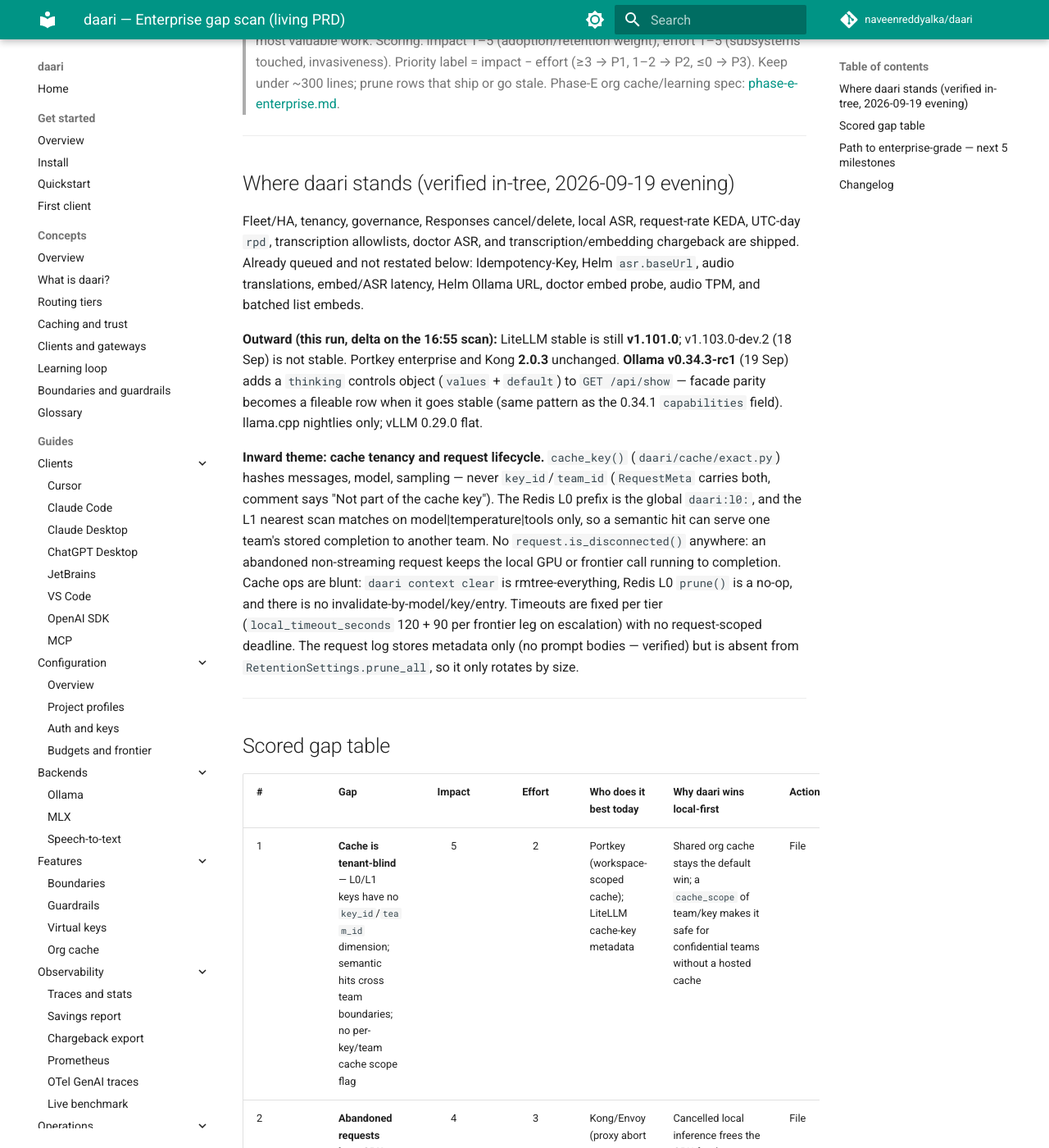
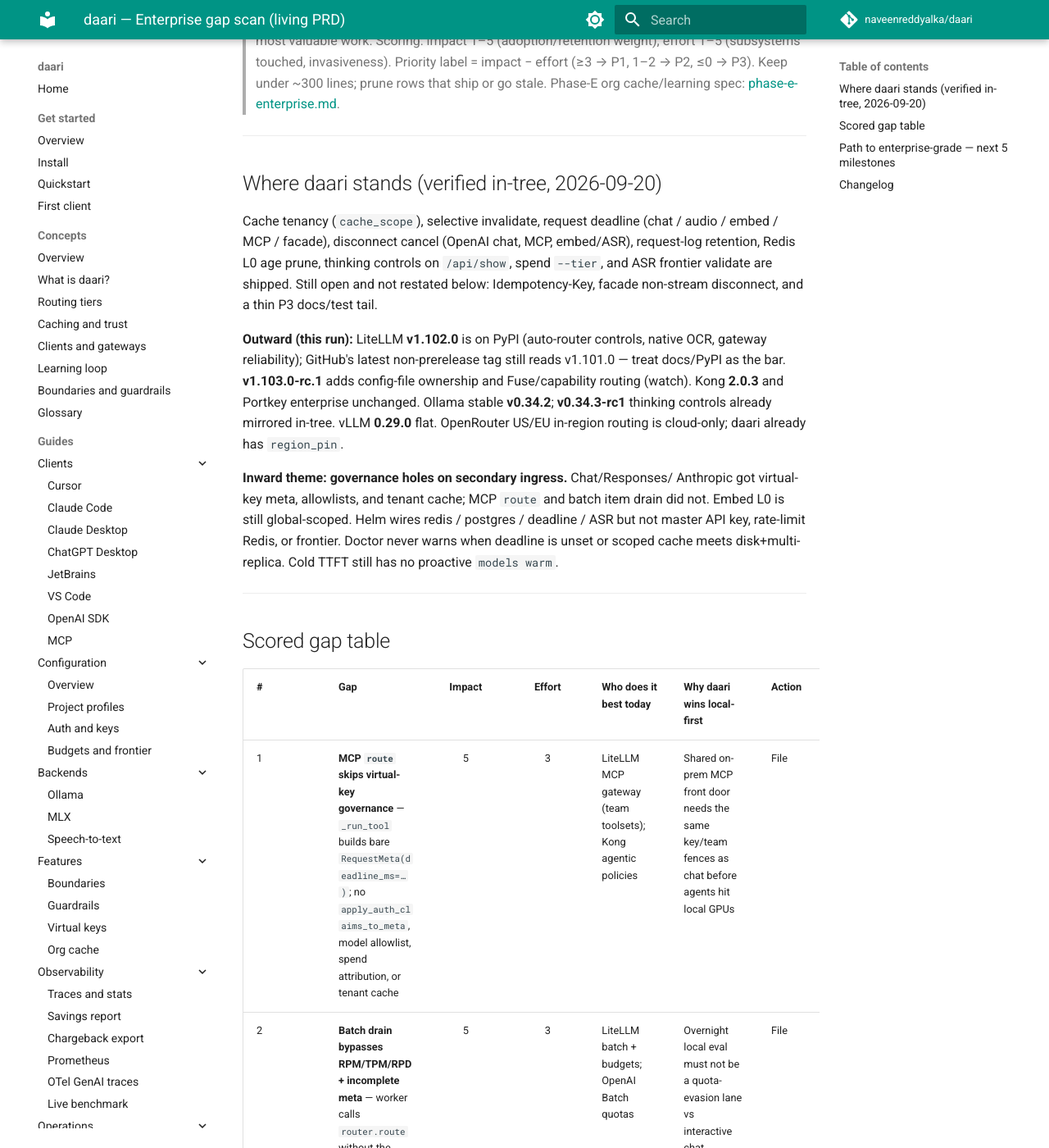
Before and after one commit to naveenreddyalka/daari, an MkDocs documentation site: the page built from docs/prd/ENTERPRISE.md, in a window 1280 px wide and 1400 px high, scrolled down 219 px. Shown: the whole window at 82% size. Built offline with MkDocs 1.6.1 and Material for MkDocs 9.7.7, drawn with Linux system fonts in a browser that asks for light colours; comment, search, counter and statistics services are not loaded; some of the changed text lies outside the part shown.

Commit message:
docs(prd): refresh ENTERPRISE.md for governance secondary-ingress gaps (#844)

```diff
--- a/docs/prd/ENTERPRISE.md
+++ b/docs/prd/ENTERPRISE.md
@@ -11,37 +11,29 @@
 
 ---
 
-## Where daari stands (verified in-tree, 2026-09-19 evening)
+## Where daari stands (verified in-tree, 2026-09-20)
 
-Fleet/HA, tenancy, governance, Responses cancel/delete, local ASR,
-request-rate KEDA, UTC-day `rpd`, transcription allowlists, doctor ASR,
-and transcription/embedding chargeback are shipped. Already queued and
-not restated below: Idempotency-Key, Helm `asr.baseUrl`, audio
-translations, embed/ASR latency, Helm Ollama URL, doctor embed probe,
-audio TPM, and batched list embeds.
+Cache tenancy (`cache_scope`), selective invalidate, request deadline (chat /
+audio / embed / MCP / facade), disconnect cancel (OpenAI chat, MCP, embed/ASR),
+request-log retention, Redis L0 age prune, thinking controls on `/api/show`,
+spend `--tier`, and ASR frontier validate are shipped. Still open and not
+restated below: Idempotency-Key, facade non-stream disconnect, and a thin
+P3 docs/test tail.
 
-**Outward (this run, delta on the 16:55 scan):** LiteLLM stable is still
-**v1.101.0**; v1.103.0-dev.2 (18 Sep) is not stable. Portkey enterprise
-and Kong **2.0.3** unchanged. **Ollama v0.34.3-rc1** (19 Sep) adds a
-`thinking` controls object (`values` + `default`) to `GET /api/show` —
-facade parity becomes a fileable row when it goes stable (same pattern
-as the 0.34.1 `capabilities` field). llama.cpp nightlies only; vLLM
-0.29.0 flat.
+**Outward (this run):** LiteLLM **v1.102.0** is on PyPI (auto-router controls,
+native OCR, gateway reliability); GitHub's latest non-prerelease tag still
+reads v1.101.0 — treat docs/PyPI as the bar. **v1.103.0-rc.1** adds config-file
+ownership and Fuse/capability routing (watch). Kong **2.0.3** and Portkey
+enterprise unchanged. Ollama stable **v0.34.2**; **v0.34.3-rc1** thinking
+controls already mirrored in-tree. vLLM **0.29.0** flat. OpenRouter US/EU
+in-region routing is cloud-only; daari already has `region_pin`.
 
-**Inward theme: cache tenancy and request lifecycle.** `cache_key()`
-(`daari/cache/exact.py`) hashes messages, model, sampling — never
-`key_id`/`team_id` (`RequestMeta` carries both, comment says "Not part
-of the cache key"). The Redis L0 prefix is the global `daari:l0:`, and
-the L1 nearest scan matches on model|temperature|tools only, so a
-semantic hit can serve one team's stored completion to another team.
-No `request.is_disconnected()` anywhere: an abandoned non-streaming
-request keeps the local GPU or frontier call running to completion.
-Cache ops are blunt: `daari context clear` is rmtree-everything, Redis
-L0 `prune()` is a no-op, and there is no invalidate-by-model/key/entry.
-Timeouts are fixed per tier (`local_timeout_seconds` 120 + 90 per
-frontier leg on escalation) with no request-scoped deadline. The
-request log stores metadata only (no prompt bodies — verified) but is
-absent from `RetentionSettings.prune_all`, so it only rotates by size.
+**Inward theme: governance holes on secondary ingress.** Chat/Responses/
+Anthropic got virtual-key meta, allowlists, and tenant cache; MCP `route` and
+batch item drain did not. Embed L0 is still global-scoped. Helm wires redis /
+postgres / deadline / ASR but not master API key, rate-limit Redis, or
+frontier. Doctor never warns when deadline is unset or scoped cache meets
+disk+multi-replica. Cold TTFT still has no proactive `models warm`.
 
 ---
 
@@ -49,31 +41,39 @@
 
 | # | Gap | Impact | Effort | Who does it best today | Why daari wins local-first | Action |
 |---|-----|:--:|:--:|------------------------|----------------------------|--------|
-| 1 | **Cache is tenant-blind** — L0/L1 keys have no `key_id`/`team_id` dimension; semantic hits cross team boundaries; no per-key/team cache scope flag | 5 | 2 | Portkey (workspace-scoped cache); LiteLLM cache-key metadata | Shared org cache stays the default win; a `cache_scope` of team/key makes it safe for confidential teams without a hosted cache | File |
-| 2 | **Abandoned requests burn GPU** — no disconnect detection; non-stream upstream calls run to completion after the client hangs up; no cancelled-request metric | 4 | 3 | Kong/Envoy (proxy abort propagates upstream) | Cancelled local inference frees the GPU for the next request — the scarce resource IS local | File |
-| 3 | **No selective cache invalidation** — only rmtree-all `context clear` + TTL prune (Redis prune is a no-op); nothing by model, key, team, or entry hash | 3 | 2 | LiteLLM (cache delete/flush admin endpoints); GPTCache | A bad cached answer is purged in one admin call instead of nuking the whole org cache | File |
-| 4 | **No end-to-end deadline** — each tier restarts a full fixed timeout on escalation (120s local + 90s per frontier leg worst-case); `latency_budget_ms` only picks the first tier | 4 | 3 | LiteLLM (`request_timeout`); Kong route timeouts | Escalation chains are daari's core mechanic; a wall-clock budget makes p99 provable to SRE | File |
-| 5 | **Request log outside retention** — `cursor-requests.log` rotates by size only; not in `RetentionSettings`/`prune_all`; no time-based purge for compliance | 2 | 1 | Cloud gateways (retention policies) | One retention sweep already prunes traces/ledger/audit — logs should follow | File |
-| 6 | **Ollama 0.34.3 `/api/show` thinking controls / idempotency / translations / Helm ASR / embed-ASR set / WIF / A2A / SOC 2 / admin UI / OCR** | 2–4 | 2–5 | Ollama / LiteLLM / cloud | First is rc-gated; next eight are queued; the rest stay deferred | Watch |
+| 1 | **MCP `route` skips virtual-key governance** — `_run_tool` builds bare `RequestMeta(deadline_ms=…)`; no `apply_auth_claims_to_meta`, model allowlist, spend attribution, or tenant cache | 5 | 3 | LiteLLM MCP gateway (team toolsets); Kong agentic policies | Shared on-prem MCP front door needs the same key/team fences as chat before agents hit local GPUs | File |
+| 2 | **Batch drain bypasses RPM/TPM/RPD + incomplete meta** — worker calls `router.route` without the limiter; item meta omits `key_id`/`team_id`/`cache_scope` even though `BatchGovernance` stores `key_id` | 5 | 3 | LiteLLM batch + budgets; OpenAI Batch quotas | Overnight local eval must not be a quota-evasion lane vs interactive chat | File |
+| 3 | **Embed L0 is tenant-blind** — `embedding_cache_request()` never sets `RequestMeta`; scoped keys still share vectors across teams | 4 | 2 | Portkey workspace cache; LiteLLM cache metadata | Embeddings feed L1 and tool-search; cross-tenant hits leak without frontier egress | File |
+| 4 | **Helm missing auth / rate-limit / frontier knobs** — chart has redis, postgres, deadline, ASR; no `apiKeySecret`, `rateLimit.*`, or `frontier.enabled` + secret | 4 | 2 | Kong Konnect / LiteLLM Helm | K8s operators should wire fleet auth and caps without hand-patched Deployments | File |
+| 5 | **No proactive model warm** — warm preference is reactive via `/api/ps`; cold Ollama TTFT stays the worst first-request UX | 3 | 2 | Ollama `keep_alive` / vLLM preload | Local-first product owns cold start; one CLI/onboard step beats a cloud warm pool | File |
+| 6 | **Doctor silent on new ops knobs / OCR / Fuse routing / WIF / A2A / SOC 2 / admin UI** | 2–4 | 2–5 | LiteLLM / cloud | Doctor warn is next-tranche; OCR+Fuse stay watch; compliance deferred | Watch |
 
-Pruned this run: the embed/ASR measurement rows (all five filed as issues
-by the 16:55 sibling run and now queued).
+Pruned this run: tenant cache, selective invalidate, request deadline,
+disconnect cancel (non-facade), request-log retention, thinking `/api/show`
+(shipped). Facade disconnect and Idempotency-Key stay open elsewhere.
 
 ---
 
 ## Path to enterprise-grade — next 5 milestones
 
-1. **Tenant-scoped caching** — optional `cache_scope: team|key` on virtual keys/teams folds `key_id`/`team_id` into L0/L1 keys and the Redis prefix.
-2. **Cancel on disconnect** — `is_disconnected()` polling + upstream task cancel; a `daari_cancelled_requests` counter proves freed GPU time.
-3. **Cache invalidation surface** — admin route + CLI to purge by model, key/team, or entry hash, Redis-aware.
-4. **Request deadline** — `X-Daari-Deadline-Ms` propagates remaining wall-clock into every tier's httpx timeout and stops escalation when spent.
-5. **Log retention parity** — the gateway request log joins the retention sweep.
+1. **MCP governance parity** — virtual-key claims, allowlists, spend, and `cache_scope` on MCP `tools/call` / `route`.
+2. **Batch quota + meta replay** — drain path charges RPM/TPM/RPD and copies tenant fields onto every item.
+3. **Scoped embed cache** — L0 embed keys honor `cache_scope` like chat.
+4. **Helm fleet auth surface** — Secret-backed master key, rate-limit Redis, frontier enable/key.
+5. **`daari models warm`** — preload configured L3–L5 (+ embed) before serve/onboard.
 
-Compliance non-goals (WIF, A2A, SOC 2, admin UI, OCR) stay deferred until a paying ask.
+Compliance non-goals (WIF, A2A, SOC 2, admin UI, OCR until a paying ask) stay deferred.
 
 ---
 
 ## Changelog
+
+- **2026-09-20 (governance secondary ingress)** — Prior cache/deadline/cancel/
+  retention set confirmed shipped. Outward: LiteLLM v1.102.0 on PyPI (OCR +
+  auto-router); v1.103.0-rc.1 config ownership / Fuse watch; Kong 2.0.3 and
+  Ollama 0.34.2 stable (0.34.3-rc1 already mirrored). Inward: MCP route bare
+  meta, batch limiter bypass + incomplete item meta, embed L0 global-only,
+  Helm auth/rate/frontier gap, no proactive model warm. Filing five.
 
 - **2026-09-19 (cache tenancy)** — Delta run an hour after the 16:55
   sibling (embed/ASR set queued). Outward delta: Ollama v0.34.3-rc1 adds
```
